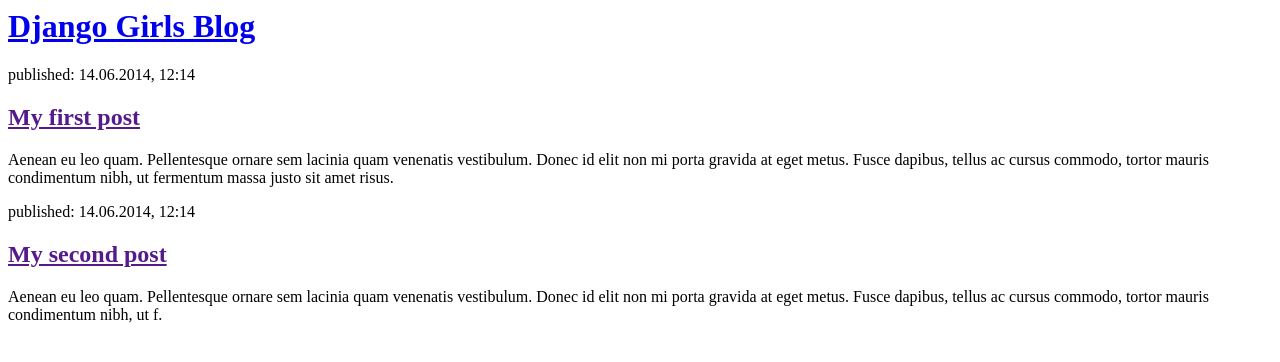
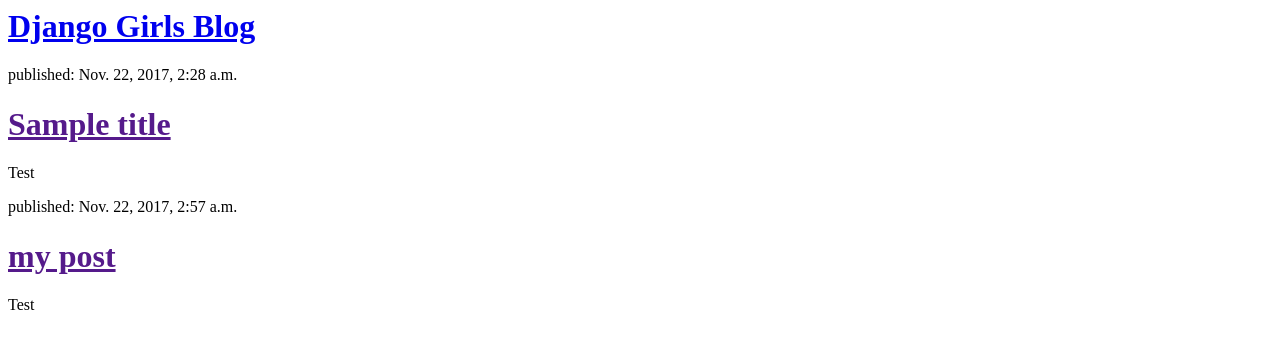
Before and after one commit to praptoherlambang/my-first-blog, a Django app: page / in a window 1280 px wide. Shown: the top 362 px of the page. Run offline with Django 3.2, Linux system fonts and the light colour scheme; data comes from the database, SQL or seed files in the repository; both versions use the stored data as it was after the commit.

Commit message:
Modified templates to display posts from database.

```diff
--- a/mysite/blog/templates/blog/post_list.html
+++ b/mysite/blog/templates/blog/post_list.html
@@ -3,20 +3,20 @@
         <title>Django Girls blog</title>
     </head>
     <body>
-        <div>
-            <h1><a href="/">Django Girls Blog</a></h1>
-        </div>
 
-        <div>
-            <p>published: 14.06.2014, 12:14</p>
-            <h2><a href="">My first post</a></h2>
-            <p>Aenean eu leo quam. Pellentesque ornare sem lacinia quam venenatis vestibulum. Donec id elit non mi porta gravida at eget metus. Fusce dapibus, tellus ac cursus commodo, tortor mauris condimentum nibh, ut fermentum massa justo sit amet risus.</p>
-        </div>
 
-        <div>
-            <p>published: 14.06.2014, 12:14</p>
-            <h2><a href="">My second post</a></h2>
-            <p>Aenean eu leo quam. Pellentesque ornare sem lacinia quam venenatis vestibulum. Donec id elit non mi porta gravida at eget metus. Fusce dapibus, tellus ac cursus commodo, tortor mauris condimentum nibh, ut f.</p>
-        </div>
+		<div>
+		    <h1><a href="/">Django Girls Blog</a></h1>
+		</div>
+
+		{% for post in posts %}
+		    <div>
+		        <p>published: {{ post.published_date }}</p>
+		        <h1><a href="">{{ post.title }}</a></h1>
+		        <p>{{ post.text|linebreaksbr }}</p>
+		    </div>
+		{% endfor %}
+
+
     </body>
 </html>
--- a/mysite/blog/views.py
+++ b/mysite/blog/views.py
@@ -2,7 +2,9 @@
 from __future__ import unicode_literals
 
 from django.shortcuts import render
+from django.utils import timezone
+from .models import Post
 
-# Create your views here.
 def post_list(request):
-    return render(request, 'blog/post_list.html')
+    posts = Post.objects.filter(published_date__lte=timezone.now()).order_by('published_date')
+    return render(request, 'blog/post_list.html', {'posts': posts})
```
Also changed, not shown: mysite/db.sqlite3, 1 other file.
